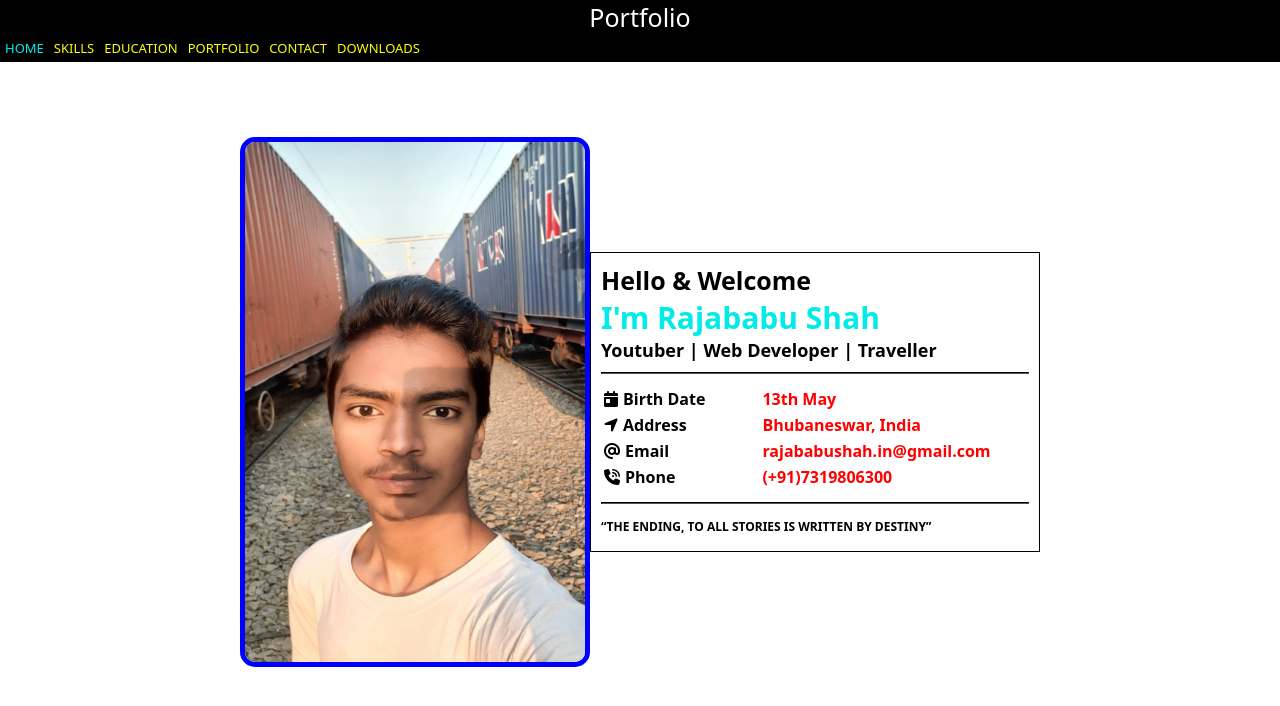
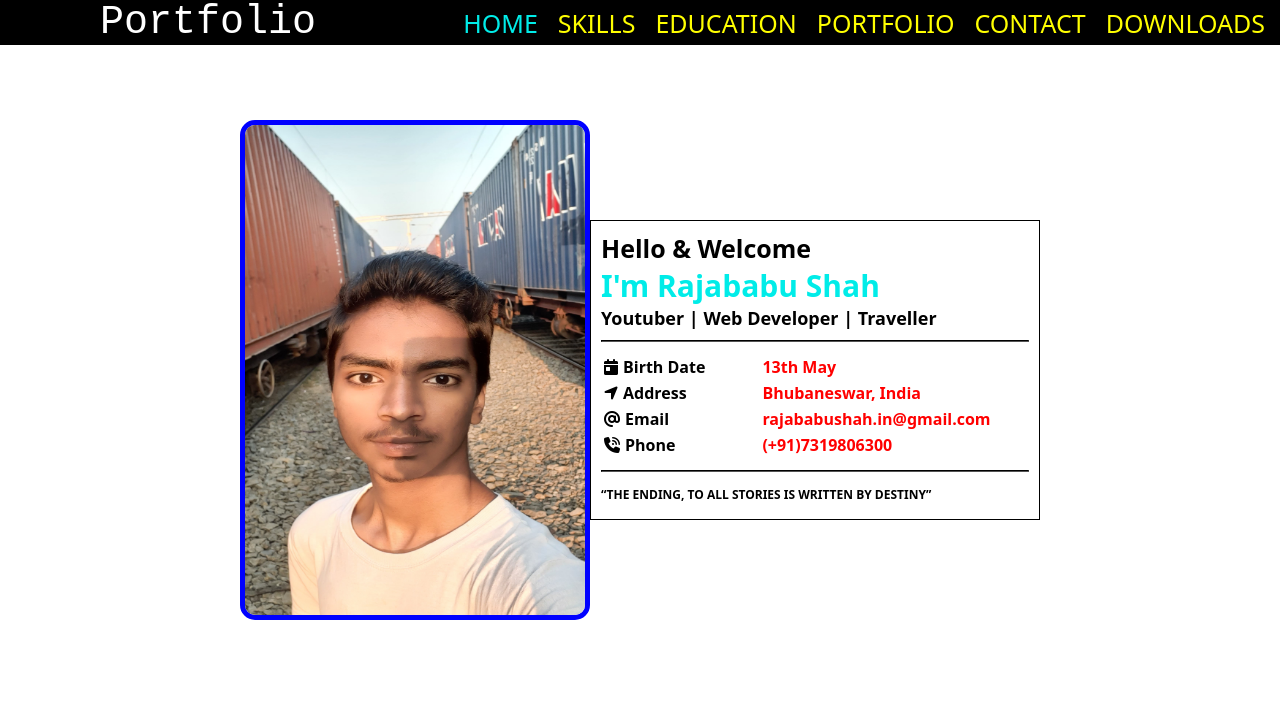
Before and after one commit to r-rajababushah/r-rajababushah, a React (Vite) app: page / in a window 1280 px wide. Shown: the top 706 px of the page. Built offline with nearby package versions, Linux system fonts and the light colour scheme.

Commit message:
Desktop Friendly Made

```diff
--- a/src/components/Header/Header.scss
+++ b/src/components/Header/Header.scss
@@ -21,6 +21,7 @@ $backColor: rgb(0, 0, 0);
 
         ul {
             display: flex;
+
             li {
                 font-size: 13px;
                 padding: 5px;
@@ -28,3 +29,31 @@ $backColor: rgb(0, 0, 0);
         }
     }
 }
+
+// For Pc and Tablet
+@media screen and (min-width: 425px) {
+    .nav-header {
+        nav.nav {
+            flex-direction: row;
+            justify-content: space-between;
+
+            label {
+                margin-left: 100px;
+                a {
+                    font-size: 40px;
+                    font-family: 'Courier New', Courier, monospace;
+                }
+            }
+
+            ul {
+                align-items: center;
+
+                li {
+                    font-size: 25px;
+                    color: red;
+                    margin-right: 10px;
+                }
+            }
+        }
+    }
+}
--- a/src/pages/Downloads/Downloads.scss
+++ b/src/pages/Downloads/Downloads.scss
@@ -43,3 +43,9 @@
         }
     }
 }
+
+@media screen and (min-width: 425px) {
+    .downloads {
+        flex-direction: row;
+    }
+}
--- a/src/pages/Homepage/Home.scss
+++ b/src/pages/Homepage/Home.scss
@@ -83,6 +83,7 @@ $redColor: rgb(255, 0, 0);
 
         .profile-card {
             #profile-img {
+                height: 500px;
                 border: 5px solid blue;
                 border-radius: 15px;
 
```
